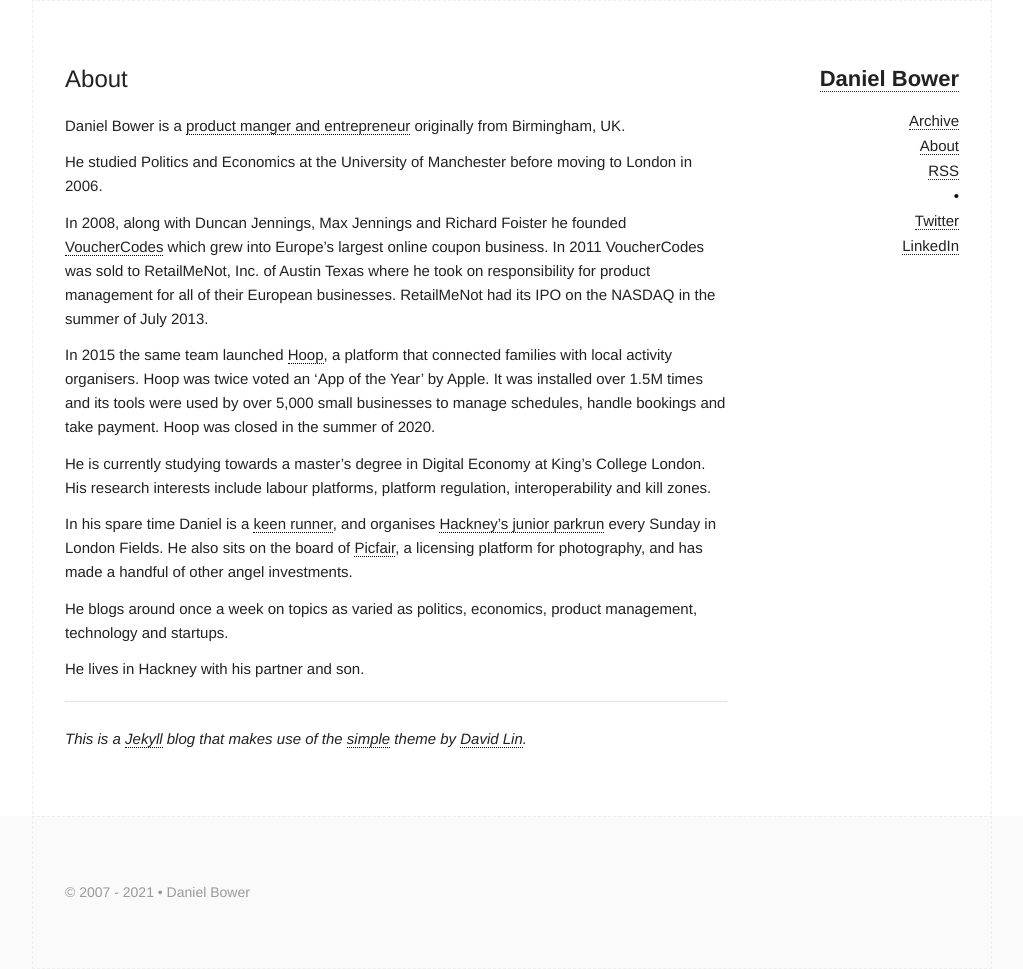
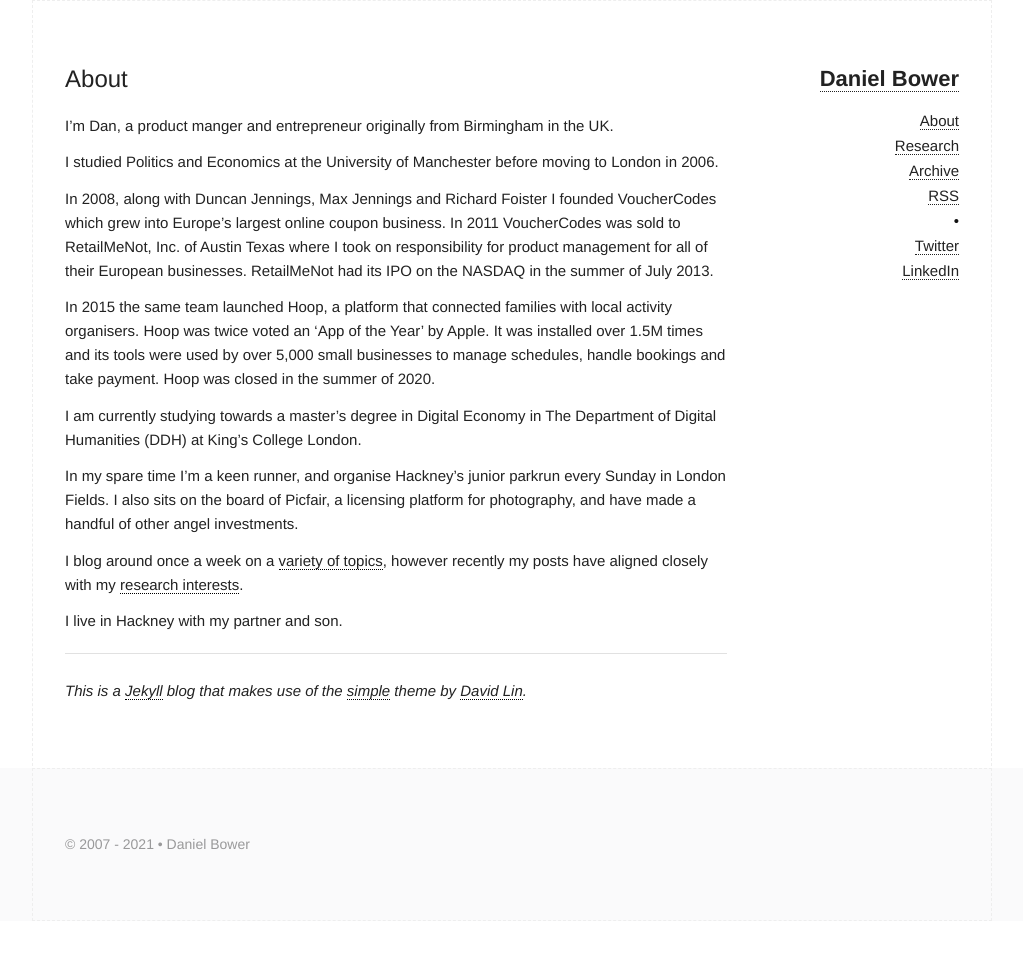
Before and after one commit to danielbower/personal-blog, a Jekyll site: the page built from about.md, in a window 1280 px wide. Shown: the whole page, without its empty margins (128-1151 px from the left). Built offline with Jekyll 4.4.1, drawn with Linux system fonts in a browser that asks for light colours; after the commit the page ends 921 px from its top, so only the background shows below that.

Commit message:
New research page and other global changes

```diff
--- a/_includes/author.html
+++ b/_includes/author.html
@@ -3,7 +3,7 @@
   <div class="authorinfo box">
     <p>Daniel Bower</p>
     <p class="bio">
-      Product manager turned student. Currently researching algorithms, platforms, interoperability and kill zones at <a href="https://kcl.ac.uk/ddh">DDH</a>. Read more <a href="/about">about me</a>.
+      Blogging about platform regulation: algorithms, interoperability, kill zones as well as other bits and bobs. Read about <a href="/research/">my research</a>, or read more <a href="/about/">about me</a>.
     </p>
   </div>
 </section>
--- a/_includes/header.html
+++ b/_includes/header.html
@@ -17,8 +17,9 @@
     <div class="site-nav">
       <nav>
         <ul class="page-link">
-          <li><a href="{{ "/archive" | prepend: site.baseurl }}">Archive</a></li>
-          <li><a href="{{ "/about" | prepend: site.baseurl }}">About</a></li>
+          <li><a href="{{ "/about/" | prepend: site.baseurl }}">About</a></li>
+          <li><a href="{{ "/research/" | prepend: site.baseurl }}">Research</a></li>
+          <li><a href="{{ "/archive/" | prepend: site.baseurl }}">Archive</a></li>
           <li><a href="{{ "/feed.xml" | prepend: site.baseurl }}">RSS</a></li>
           <li>•</li>
           <li><a href=https://twitter.com/danielbower>Twitter</a></li>
--- a/about.md
+++ b/about.md
@@ -4,21 +4,21 @@
 title: About
 ---
 
-Daniel Bower is a [product manger and entrepreneur](https://www.linkedin.com/in/danielbower/) originally from Birmingham, UK.
+I'm Dan, a product manger and entrepreneur originally from Birmingham in the UK.
 
-He studied Politics and Economics at the University of Manchester before moving to London in 2006.
+I studied Politics and Economics at the University of Manchester before moving to London in 2006.
 
-In 2008, along with Duncan Jennings, Max Jennings and Richard Foister he founded [VoucherCodes](https://vouchercodes.co.uk) which grew into Europe’s largest online coupon business. In 2011 VoucherCodes was sold to RetailMeNot, Inc. of Austin Texas where he took on responsibility for product management for all of their European businesses. RetailMeNot had its IPO on the NASDAQ in the summer of July 2013.
+In 2008, along with Duncan Jennings, Max Jennings and Richard Foister I founded VoucherCodes which grew into Europe’s largest online coupon business. In 2011 VoucherCodes was sold to RetailMeNot, Inc. of Austin Texas where I took on responsibility for product management for all of their European businesses. RetailMeNot had its IPO on the NASDAQ in the summer of July 2013.
 
-In 2015 the same team launched [Hoop](https://hoop.co.uk), a platform that connected families with local activity organisers. Hoop was twice voted an ‘App of the Year’ by Apple. It was installed over 1.5M times and its tools were used by over 5,000 small businesses to manage schedules, handle bookings and take payment. Hoop was closed in the summer of 2020.
+In 2015 the same team launched Hoop, a platform that connected families with local activity organisers. Hoop was twice voted an ‘App of the Year’ by Apple. It was installed over 1.5M times and its tools were used by over 5,000 small businesses to manage schedules, handle bookings and take payment. Hoop was closed in the summer of 2020.
 
-He is currently studying towards a master’s degree in Digital Economy at King’s College London. His research interests include labour platforms, platform regulation, interoperability and kill zones.
+I am currently studying towards a master’s degree in Digital Economy in The Department of Digital Humanities (DDH) at King’s College London.
 
-In his spare time Daniel is a [keen runner](https://www.strava.com/athletes/180098), and organises [Hackney’s junior parkrun](https://www.parkrun.org.uk/londonfields-juniors/) every Sunday in London Fields. He also sits on the board of [Picfair](https://picfair.com), a licensing platform for photography, and has made a handful of other angel investments.
+In my spare time I'm a keen runner, and organise Hackney’s junior parkrun every Sunday in London Fields. I also sits on the board of Picfair, a licensing platform for photography, and have made a handful of other angel investments.
 
-He blogs around once a week on topics as varied as politics, economics, product management, technology and startups.
+I blog around once a week on a [variety of topics](/archive/), however recently my posts have aligned closely with my [research interests](/research/).
 
-He lives in Hackney with his partner and son.
+I live in Hackney with my partner and son.
 
 ---
 
--- a/archive.html
+++ b/archive.html
@@ -10,7 +10,7 @@
 
   <p>I have been blogging since 2004 using various different domains and publishing platforms – hands up if you remember Typepad?!</p>
 
-  <p>Below is a selection of my better posts from over the years. I highly recomend that you <em>don't</em> read all of them.</p>
+  <p>I blog about anything that takes my fancy, however recently my posts have aligned with my <a href="/research/">research interests</a>. Below is a selection of my better posts from over the years. I highly recomend that you <em>don't</em> read all of them.</p>
 
   <hr>
 
```
Also changed, not shown: research.md (added, +19 -0 lines).
